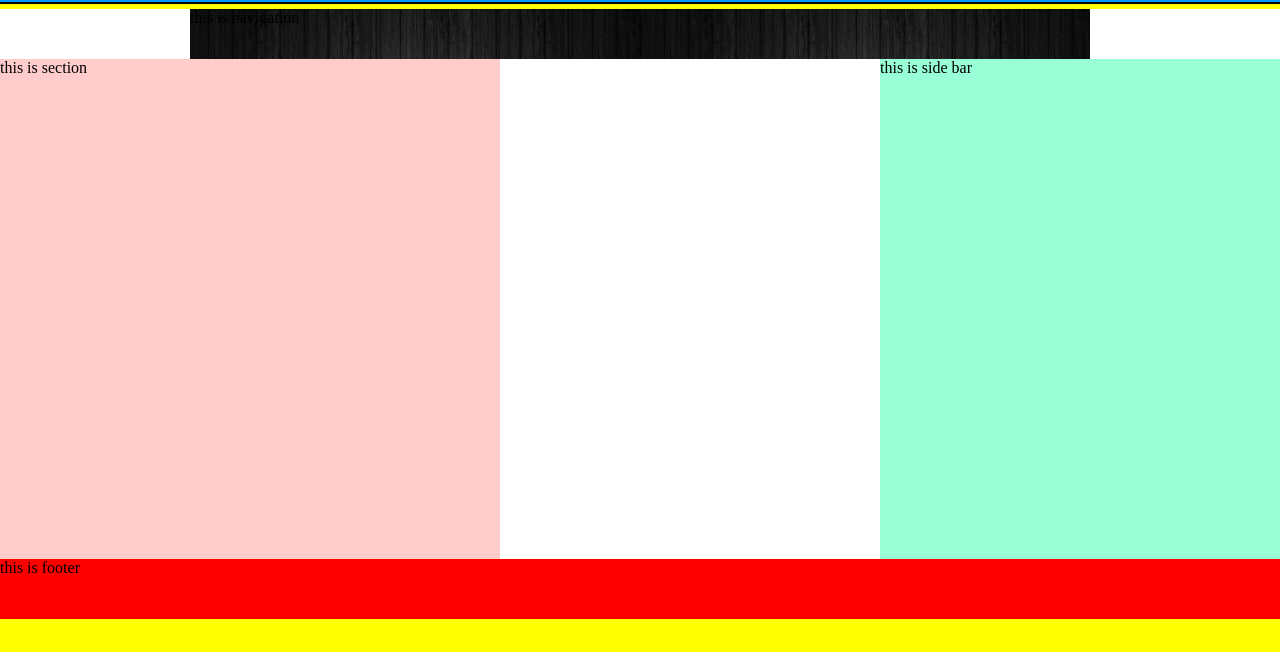
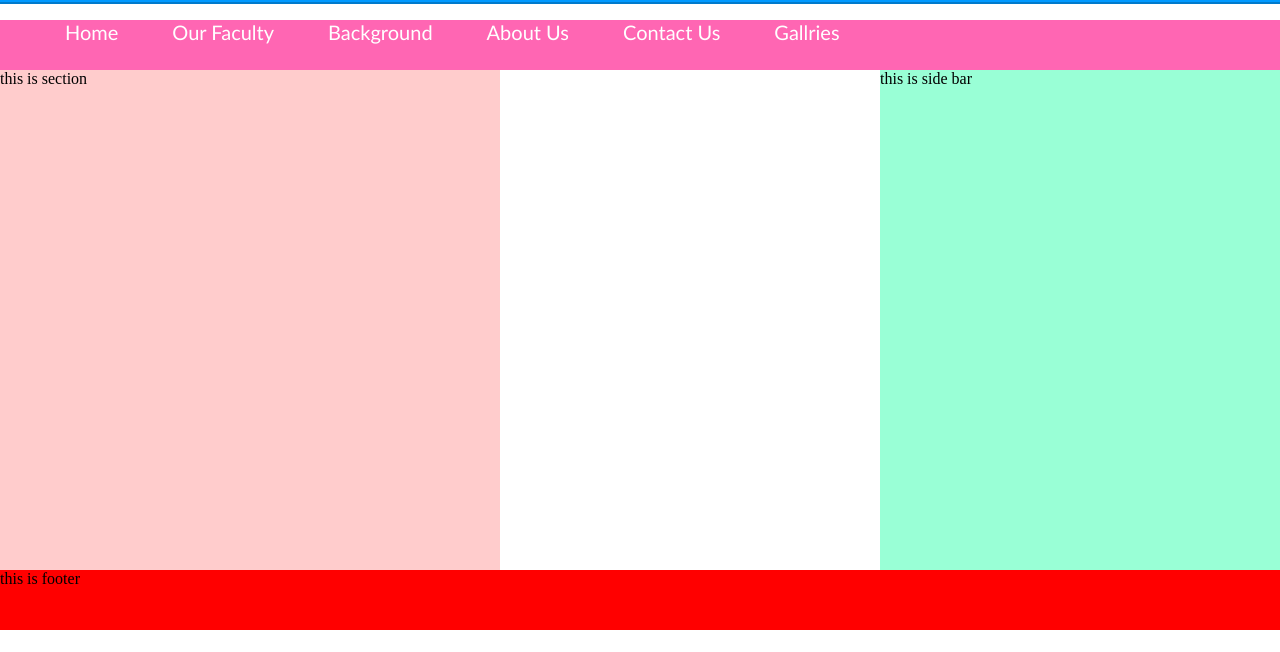
Before and after one commit to Salmanmasood/learning, a plain HTML site: page New folder/index.html in a window 1280 px wide. Shown: the part 148-800 px from the top of the page. Drawn offline with Linux system fonts and the light colour scheme.

Commit message:
navigation

```diff
--- a/New folder/index.html
+++ b/New folder/index.html
@@ -22,7 +22,17 @@ HTML 5 AND CSS 3 WEBSITE
 <div class="cont">
 
 <nav>
-this is navigation
+<ul class="ul1" >
+<li> <a href="#Home.html"> Home</a>  </li>
+<li> <a href="#"> Our Faculty</a>  </li>
+<li> <a href="#"> Background</a>  </li>
+<li> <a href="#"> About Us</a>  </li>
+<li> <a href="#"> Contact Us</a>  </li>
+<li> <a href="#"> Gallries</a>  </li>
+
+
+</ul>
+
 </nav>
 
 
--- a/New folder/style.css
+++ b/New folder/style.css
@@ -1,5 +1,5 @@
 body{
-background-color:yellow;
+background-color:white;
 margin:0px;
 }
 
@@ -7,18 +7,19 @@ header{
 	width:100%;
 	background-color:#0099ff;
 	height:150px;
-	border-bottom:2px solid black;
+	border-bottom:2px solid #007acc;
 }
 
 nav{
-width:900px;
+width:100%;
 height:50px;
-margin: 0 auto;
-background:url(images/1.jpg);
+
+background-color: #ff66b3;
 margin-top:5px;
 
 }
 .cont{
+
 background-color:white;
 width:900px
 height:500px;
@@ -82,3 +83,24 @@ margin: 0 auto;
 	margin-right:10px;
 
 }
+.ul1{
+
+ list-style-type:none;
+
+}
+.ul1 li{
+list-style:none;
+display:inline;
+color:white;
+
+padding:20px;
+}
+.ul1 a:link{
+
+color:white;
+font-size:20px;
+ font-family:Calibri;
+ text-decoration:none;
+margin:5px;
+text-align:center
+}
```
Also changed, not shown: New folder/images/nav.png (added).
